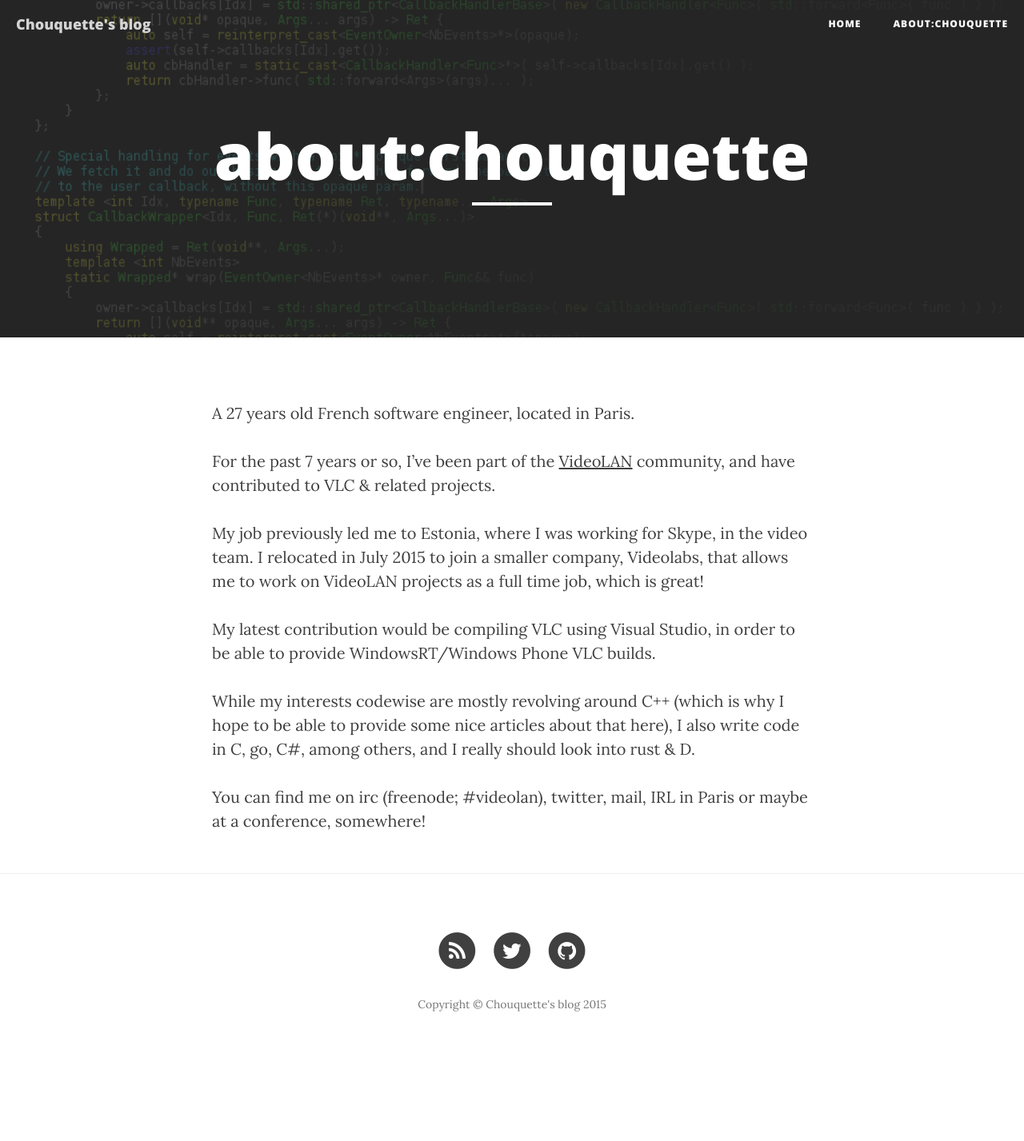
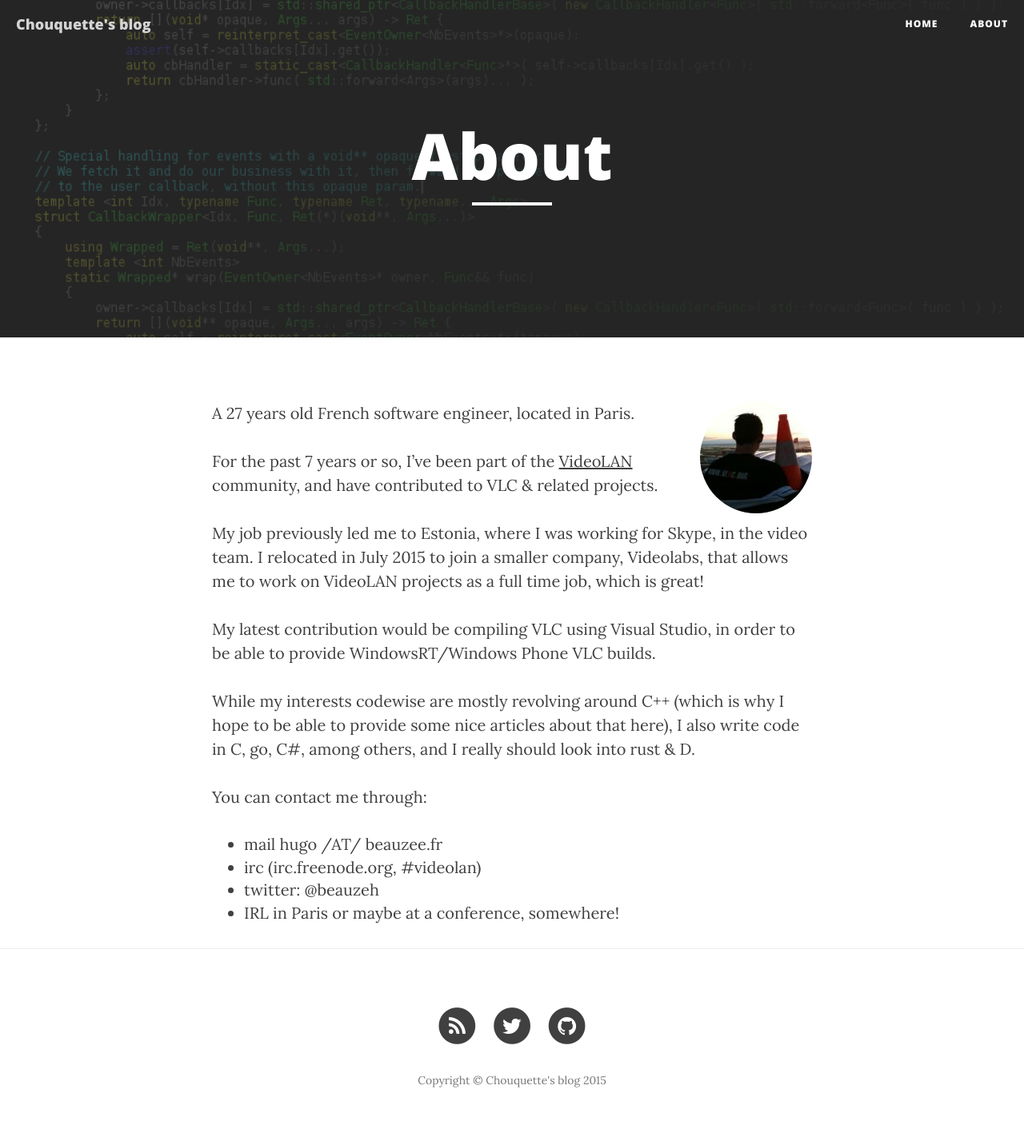
Before and after one commit to chouquette/chouquette, a Jekyll site: the page built from about/index.md, in a window 1280 px wide. Shown: the whole page at 80% size. Built offline with Jekyll 4.4.1, drawn with Linux system fonts in a browser that asks for light colours; nearby versions of some CDN libraries; before the commit the page ends 1332 px from its top, so only the background shows below that.

Commit message:
Tweak about page

```diff
--- a/about/index.md
+++ b/about/index.md
@@ -1,8 +1,9 @@
 ---
 layout: page
-title: "about:chouquette"
+title: "About"
 ---
 
+<img class="rounded-picture" style="float: right" src="/img/avatar.jpg">
 A 27 years old French software engineer, located in Paris.
 
 For the past 7 years or so, I've been part of the [VideoLAN](https://www.videolan.org) community, and have contributed to VLC & related projects.
@@ -14,4 +15,9 @@
 
 While my interests codewise are mostly revolving around C++ (which is why I hope to be able to provide some nice articles about that here), I also write code in C, go, C#, among others, and I really should look into rust & D.
 
-You can find me on irc (freenode; #videolan), twitter, mail, IRL in Paris or maybe at a conference, somewhere!
+You can contact me through:
+
+- mail hugo /AT/ beauzee.fr
+- irc (irc.freenode.org, #videolan)
+- twitter: @beauzeh
+- IRL in Paris or maybe at a conference, somewhere!
--- a/css/clean-blog.css
+++ b/css/clean-blog.css
@@ -395,3 +395,8 @@
 body {
   webkit-tap-highlight-color: #0085a1;
 }
+.rounded-picture {
+	border-radius: 150px;
+	-webkit-border-radius: 150px;
+	-moz-border-radius: 150px;
+}
```
Also changed, not shown: img/avatar.jpg (added).
